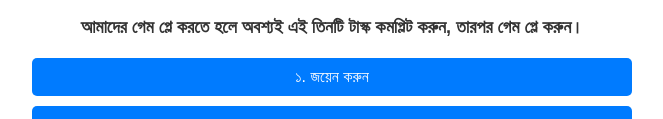
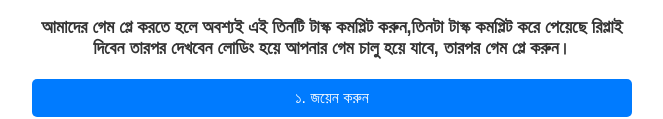
Before and after one commit to nahidxsr/Sheikh-Hasina-game, a plain HTML site: page index.html in a window 1280 px wide. Shown: the part 248-367 px from the top of the page, without its empty margins (308-971 px from the left). Drawn offline with Linux system fonts and the light colour scheme.

Commit message:
Update index.html

```diff
--- a/index.html
+++ b/index.html
@@ -11,7 +11,7 @@
     <div class="container">
         <img src="https://img.itch.zone/aW1nLzE5ODgxMzE4LnBuZw==/original/fh7O6p.png" alt="গেমের ছবি">
 
-        <h2>আমাদের গেম প্লে করতে হলে অবশ্যই এই তিনটি টাস্ক কমপ্লিট করুন, তারপর গেম প্লে করুন।</h2>
+        <h2>আমাদের গেম প্লে করতে হলে অবশ্যই এই তিনটি টাস্ক কমপ্লিট করুন,তিনটা টাস্ক কমপ্লিট করে পেয়েছে রিপ্লাই দিবেন তারপর দেখবেন লোডিং হয়ে আপনার গেম চালু হয়ে যাবে, তারপর গেম প্লে করুন।</h2>
 
         <a id="btn1" href="https://t.me/Taka_GorBD" onclick="processButton(event, 1)">
             <button><span>১. জয়েন করুন</span><span class="loader"></span></button>
```
